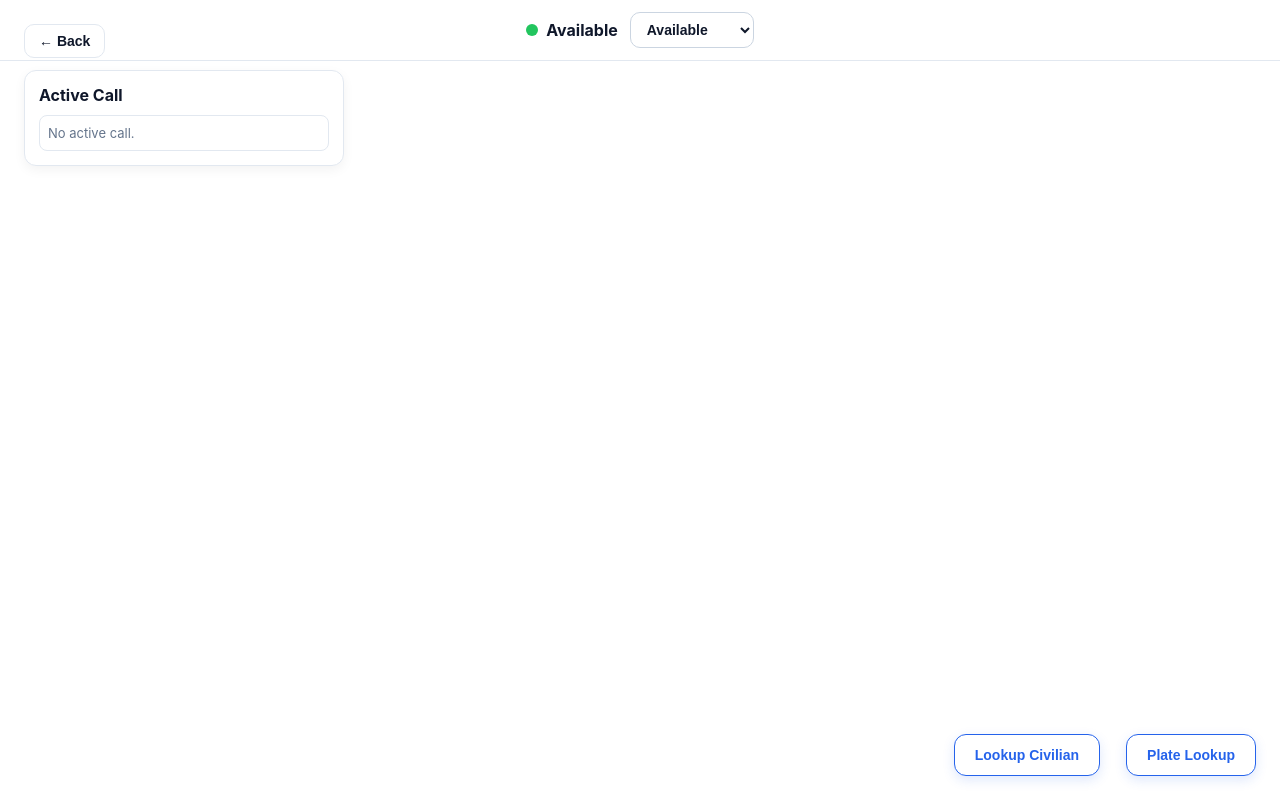
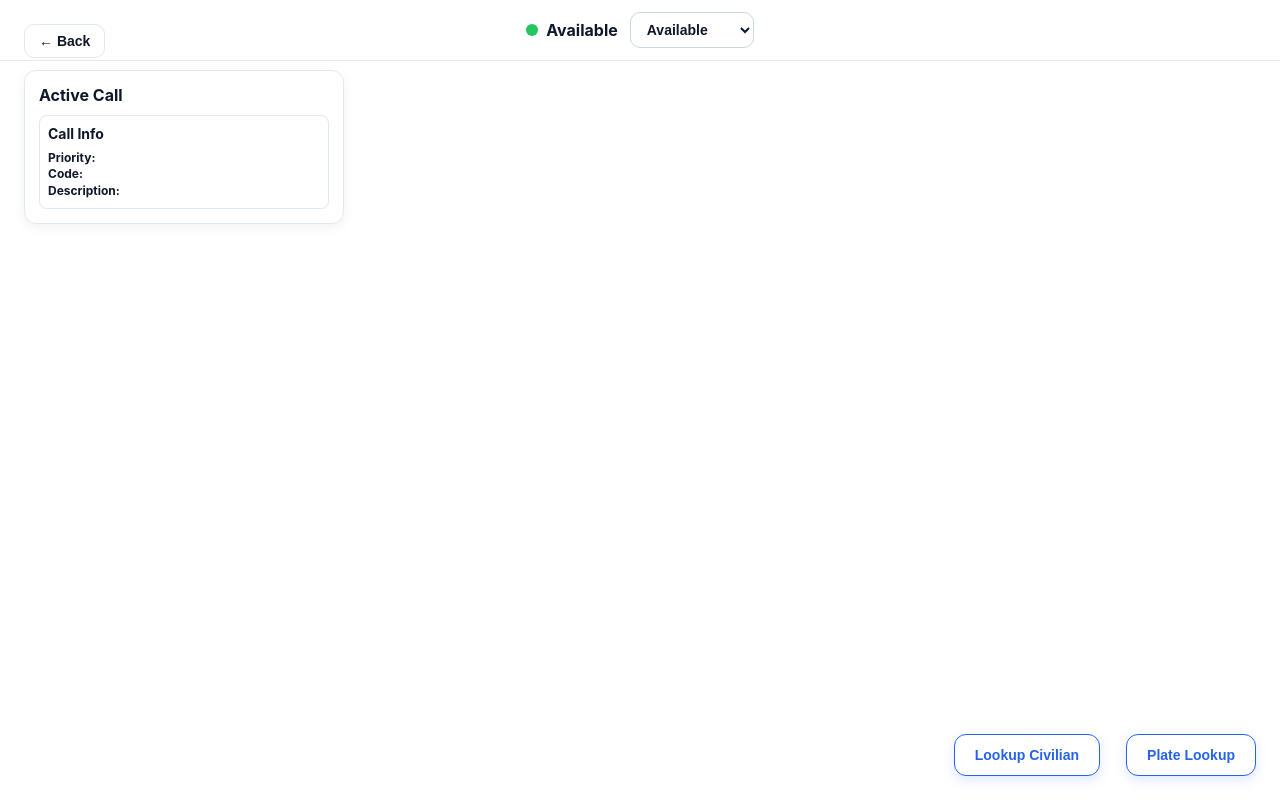
Before and after one commit to Rasas21341/PULSECADT-E12121, a plain HTML site: page Police.html in a window 1280 px wide. Drawn offline with nearby package versions, Linux system fonts and the light colour scheme.

Commit message:
Add files via upload

```diff
--- a/Police.html
+++ b/Police.html
@@ -1852,7 +1852,14 @@
             const myCall = calls.find(c => c.assigned_officer_id === officerId && c.status !== "closed") || null;
 
             if (!myCall) {
-                activeCallBox.innerHTML = '<div style="font-size: 13px; color: #64748b;">No active call.</div>';
+                activeCallBox.innerHTML = `
+                    <div style="font-size: 14px; font-weight: 700; color: #0f172a; margin-bottom: 6px;">Call Info</div>
+                    <div style="font-size: 12px; color: #334155; line-height: 1.4;">
+                        <strong>Priority:</strong> <br>
+                        <strong>Code:</strong> <br>
+                        <strong>Description:</strong>
+                    </div>
+                `;
                 callsPanel.style.display = "block";
                 return;
             }
```
